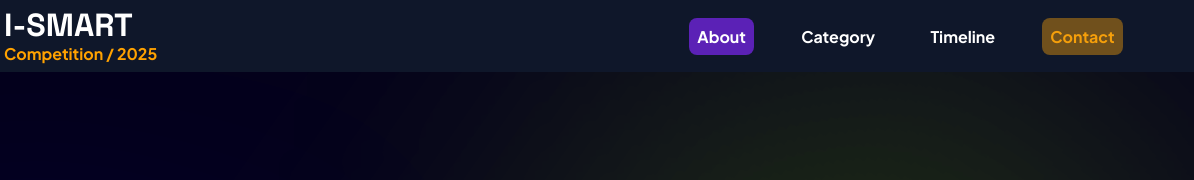
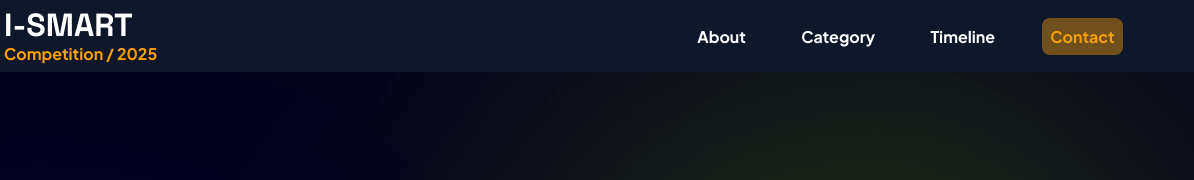
Before and after one commit to Nur-beginner/Muh.-Nur-Akram_5022261030_Departemen-Teknik-Elektro_KPP-Webdev, a plain HTML site: page index.html in a window 1280 px wide. Shown: the top 180 px of the page, 86-1280 px from the left. Drawn offline with Linux system fonts and the light colour scheme.

Commit message:
Update style.css

```diff
--- a/style.css
+++ b/style.css
@@ -63,9 +63,6 @@ nav > ul > li {
 }
 nav > ul > li:hover {
   box-shadow: 5px 5px 10px var(--second-color);
-  background: var(--second-color);
-}
-nav > ul > li:nth-child(1) {
   background: var(--second-color);
 }
 nav > ul > li:last-child {
@@ -209,7 +206,7 @@ body > h1 {
   color: transparent;
 }
 
-/* category card */
+/* category */
 section#category {
   display: grid;
   grid-template-columns: repeat(3, 1fr);
@@ -343,6 +340,7 @@ section#timeline > .step:nth-child(even)::before {
 section#timeline > .step:hover::before {
   box-shadow: 0 0 15px var(--c);
 }
+
 /* dot */
 section#timeline > .step::after {
   content: "";
@@ -421,7 +419,7 @@ section#timeline .date {
   margin-top: 0;
 }
 
-/* ===== base: scalable & accessible ===== */
+/* base */
 html {
   scroll-behavior: smooth;
 }
@@ -441,7 +439,7 @@ a:focus-visible {
   border-radius: 0.25em;
 }
 
-/* ===== header ===== */
+/* header */
 header {
   padding: 0.5em clamp(0.75rem, 3vw, 2rem);
 }
@@ -465,7 +463,7 @@ header > nav {
   max-width: 32rem;
 }
 
-/* ===== main / hero ===== */
+/* main */
 main {
   width: min(100%, 1280px);
   margin-inline: auto;
@@ -488,7 +486,7 @@ body > h1 {
   font-size: clamp(1.75rem, 5vw, 2.5rem);
 }
 
-/* ===== category ===== */
+/* category */
 section#category {
   width: min(100% - 2rem, 1280px);
   margin: 2em auto;
@@ -506,7 +504,7 @@ section#category > article > img {
   }
 }
 
-/* ===== footer ===== */
+/* footer */
 footer {
   position: relative;
   margin-top: 3rem;
@@ -663,7 +661,6 @@ footer::before {
   border-top: 1px solid rgba(255, 255, 255, 0.12);
 }
 
-/* ===== responsive ===== */
 @media (max-width: 1024px) {
   .footer-inner {
     grid-template-columns: repeat(3, 1fr);
@@ -738,8 +735,6 @@ footer::before {
     transform: none;
   }
 }
-
-/* ===== overflow: tidak ada yang bocor / bisa discroll ke samping ===== */
 html,
 body {
   overflow-x: clip;
@@ -770,8 +765,6 @@ section#timeline > .step {
 svg {
   max-width: 100%;
 }
-
-/* ===== ukuran img & svg menyesuaikan device ===== */
 header > img,
 .footer-logo img {
   width: clamp(2.25rem, 8vw, 3.125rem);
@@ -797,8 +790,6 @@ section#category > article > svg {
   width: clamp(2.25rem, 8vw, 2.5rem);
   height: clamp(2.25rem, 8vw, 2.5rem);
 }
-
-/* ===== hamburger menu (tanpa JavaScript) ===== */
 nav > ul > li > a {
   display: block;
 }
```
